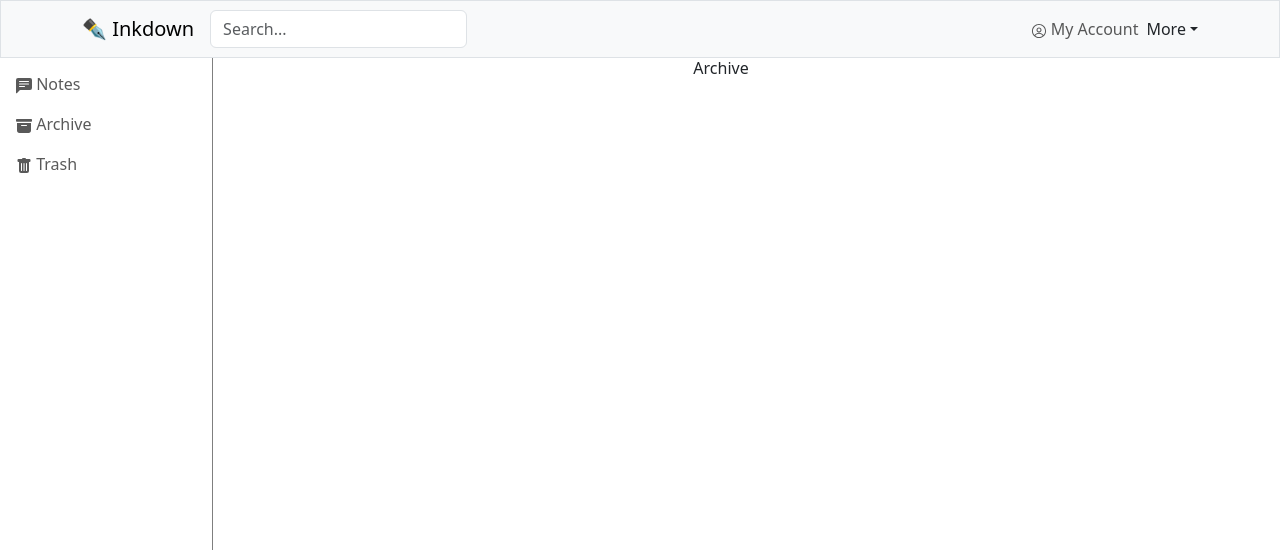
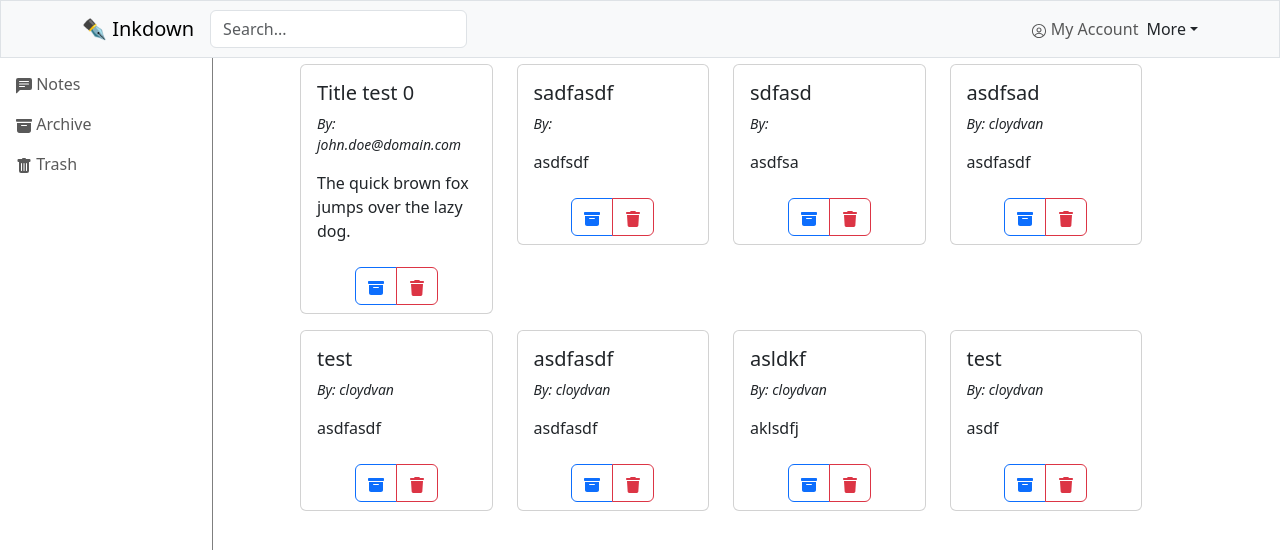
Before and after one commit to Ciezo/demo-react-app, a React (Create React App) app: page /username/archive in a window 1280 px wide. Shown: the top 550 px of the page. Built offline with nearby package versions, Linux system fonts and the light colour scheme; data requests are answered from the project's data file.

Commit message:
Display and render archived notes
useEffect() is utilized to fetch data from http://localhost:3001/notes-archive

```diff
--- a/data/db.json
+++ b/data/db.json
@@ -241,6 +241,24 @@
       "title": "asdfasdf",
       "body": "asdfasdf",
       "author": "cloydvan"
+    },
+    {
+      "id": "c9a8",
+      "title": "title",
+      "body": "asdfas",
+      "author": ""
+    },
+    {
+      "id": "2c9f",
+      "title": "",
+      "body": "",
+      "author": ""
+    },
+    {
+      "id": "cd74",
+      "title": "asldkf",
+      "body": "aklsdfj",
+      "author": "cloydvan"
     }
   ],
   "notes-archive": [
@@ -279,6 +297,18 @@
       "title": "asdfasdf",
       "body": "asdfasdf",
       "author": "cloydvan"
+    },
+    {
+      "id": "bc82",
+      "title": "asldkf",
+      "body": "aklsdfj",
+      "author": "cloydvan"
+    },
+    {
+      "id": "6dd5",
+      "title": "test",
+      "body": "asdf",
+      "author": "cloydvan"
     }
   ],
   "notes-trash": [
--- a/src/pages/UserNotesArchive.jsx
+++ b/src/pages/UserNotesArchive.jsx
@@ -1,11 +1,28 @@
-import React from "react";
+import { useEffect, useState } from "react";
 import UserHomeNavbar from "../components/UserHomeNavbar";
 import { Container, Row, Col } from "react-bootstrap";
 import Sidebar from "../components/Sidebar";
 import { getUserCookie } from "../utils/GetUserCookie";
+import NotesCard from "../components/NotesCard";
 
 function UserNotesArchive() {
   let usernameCookie = getUserCookie("username");
+
+  const [archiveNotes, setArchiveNotes] = useState([]);
+  const [isError, setError] = useState(false);
+
+  // Check the :3001/notes-archive endpoint if there are any archived notes
+  useEffect(() => {
+    fetch("http://localhost:3001/notes-archive")
+      .then((res) => res.json())
+      .then((data) => {
+        setArchiveNotes(data);
+      })
+      .catch((error) => {
+        setError(true);
+        console.error("Error fetching data: " + error);
+      });
+  }, []);
 
   return (
     <>
@@ -19,8 +36,21 @@ function UserNotesArchive() {
           </Col>
 
           <Col lg={10} className="mx-auto my-2">
+            {isError && <p className="lead">No arhive notes found...</p>}
             <Container className="d-flex justify-content-center">
-              Archive
+              {!isError && (
+                <Row className="p-2 mx-auto">
+                  {archiveNotes.map((note, index) => (
+                    <NotesCard
+                      key={index}
+                      id={index}
+                      title={note.title}
+                      body={note.body}
+                      author={note.author}
+                    />
+                  ))}
+                </Row>
+              )}
             </Container>
           </Col>
         </Row>
```
Also changed, not shown: 1 other file (tests, documents, lock files or other folders).
